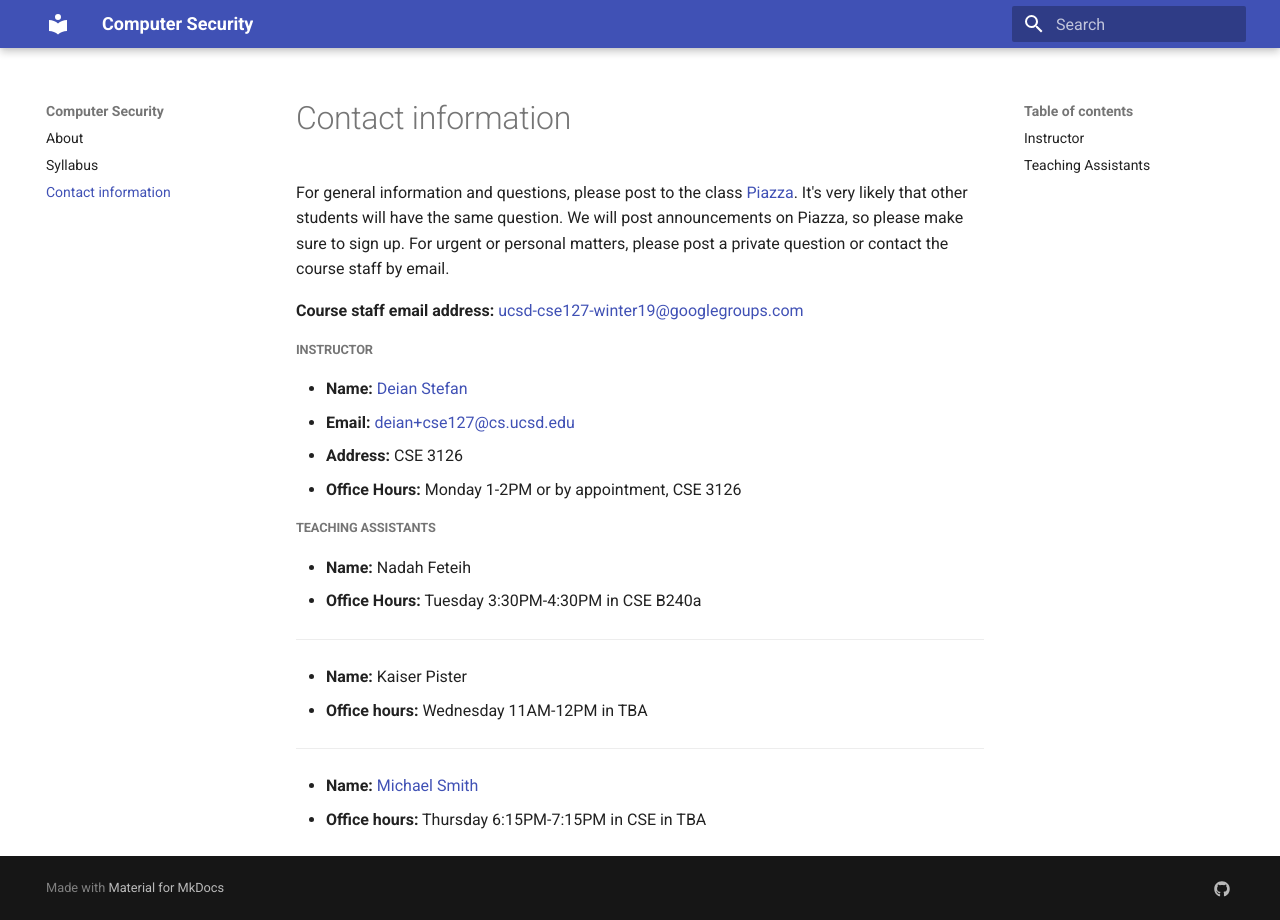
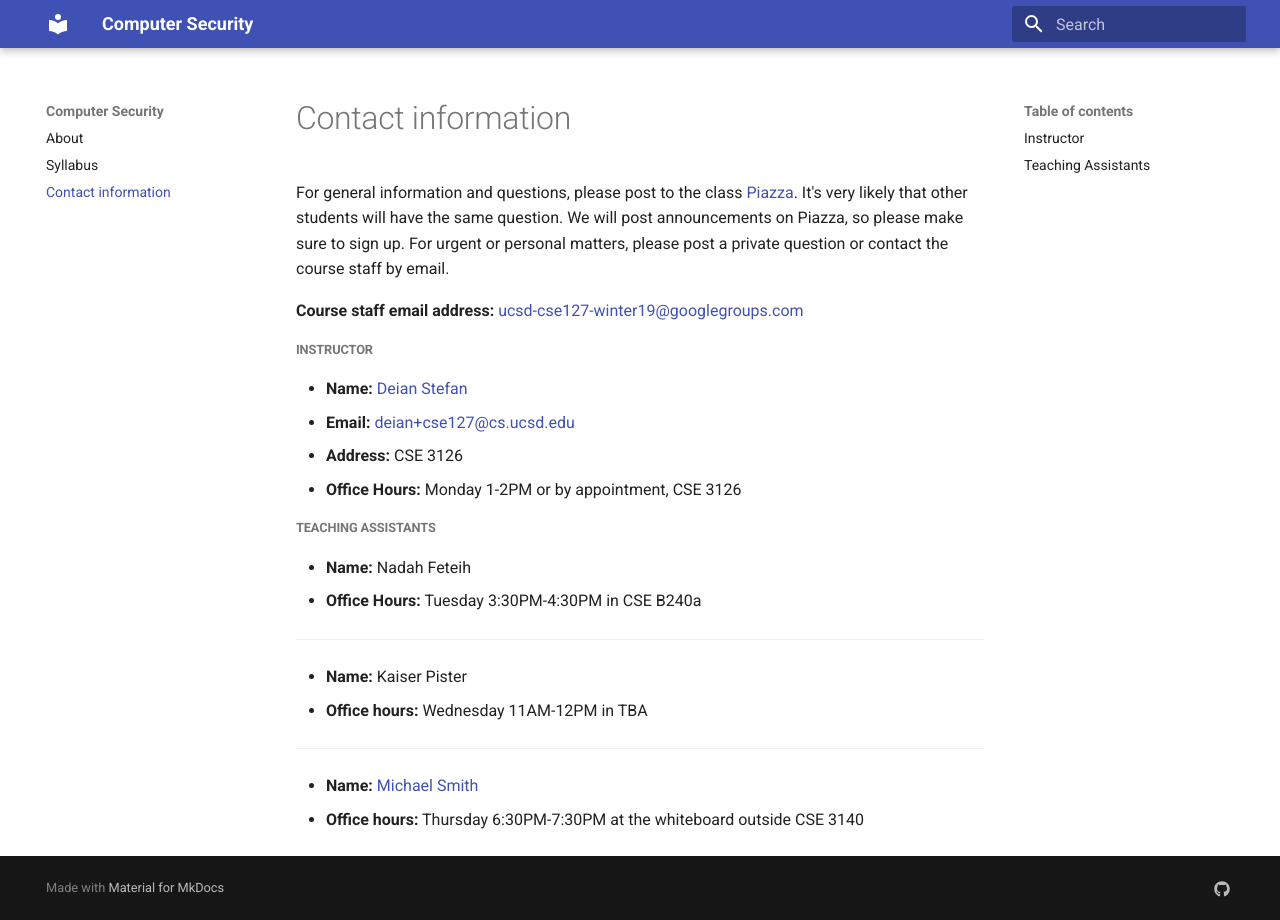
Before and after one commit to PLSysSec/cse127-website, an MkDocs documentation site: the page built from docs/contact.md, in a window 1280 px wide. Built offline with MkDocs 1.6.1 and Material for MkDocs 9.7.7, drawn with Linux system fonts in a browser that asks for light colours.

Commit message:
Update office hours

```diff
--- a/docs/contact.md
+++ b/docs/contact.md
@@ -22,4 +22,4 @@ post a private question or contact the course staff by email.
 - **Office hours:** Wednesday 11AM-12PM in TBA
 <hr/>
 - **Name:** [Michael Smith](https://www.spinda.net/)
-- **Office hours:** Thursday 6:15PM-7:15PM in CSE in TBA
+- **Office hours:** Thursday 6:30PM-7:30PM at the whiteboard outside CSE 3140
```
